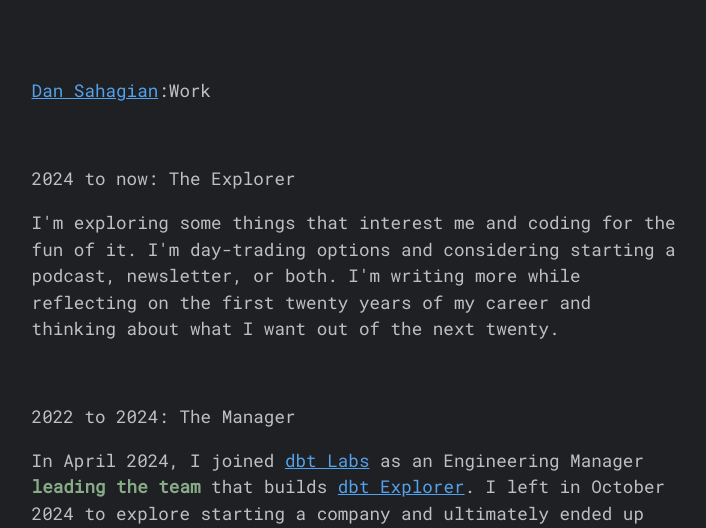
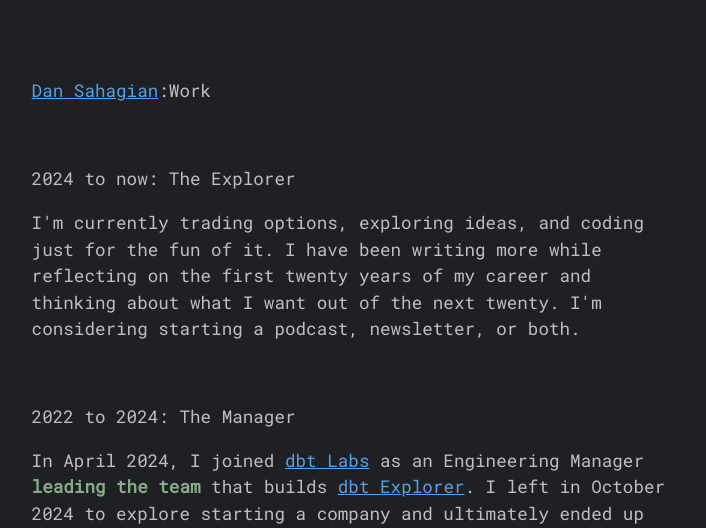
Before and after one commit to dansahagian/homepage, a Django app: template homepage/templates/work.html in a window 1280 px wide. Shown: the top 528 px of the page, without its empty margins (282-988 px from the left). Run offline with Django 5.2, Linux system fonts and the light colour scheme; the template is opened without the code that fills it, so the values that code supplies are empty.

Commit message:
Minor tweaks to content

```diff
--- a/homepage/templates/home.html
+++ b/homepage/templates/home.html
@@ -37,7 +37,7 @@
                 {% endif %}
                 </div>
                 <div class="titles">
-                    Husband · Software Engineer<br>
+                    Husband · Coder · Nerd<br>
                     New Englander in California<br>
                 </div>
             </div>
--- a/homepage/templates/work.html
+++ b/homepage/templates/work.html
@@ -5,10 +5,10 @@
             <br>
             <p>2024 to now: The Explorer</p>
             <p>
-                I'm exploring some things that interest me and coding for the fun of it. I'm
-                day-trading options and considering starting a podcast, newsletter, or both. I'm
-                writing more while reflecting on the first twenty years of my career and thinking about
-                what I want out of the next twenty.
+                I'm currently trading options, exploring ideas, and coding just for the fun of it.
+                I have been writing more while reflecting on the first twenty years of my career and
+                thinking about what I want out of the next twenty. I'm considering starting a
+                podcast, newsletter, or both.
             </p>
             <br>
             <p>2022 to 2024: The Manager</p>
```
